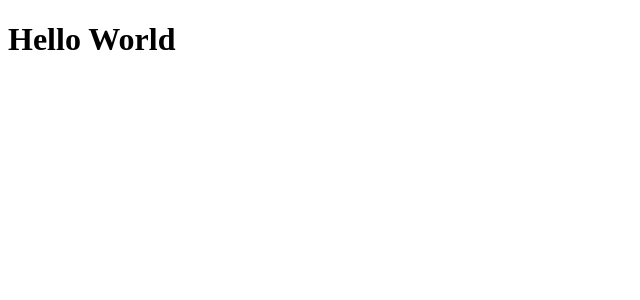
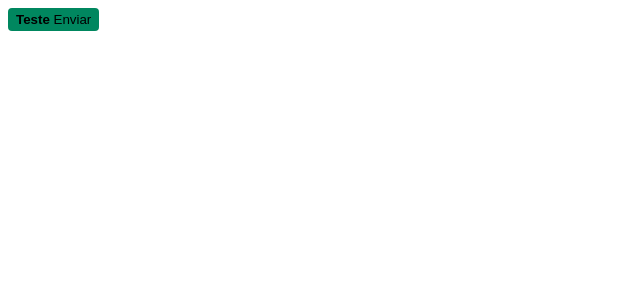
Before and after one commit to phcbarros/one-react, a Next.js app in the folder 05-ignite-shop/: page / in a window 1280 px wide. Shown: the top 300 px of the page, without its empty margins (0-640 px from the left). Built offline with nearby package versions, Linux system fonts and the light colour scheme.

Commit message:
Ignite Shop - 02 - Configurando Stitches

```diff
--- a/05-ignite-shop/src/pages/_document.tsx
+++ b/05-ignite-shop/src/pages/_document.tsx
@@ -1,3 +1,4 @@
+import {getCssText} from '@/styles'
 import {Head, Html, Main, NextScript} from 'next/document'
 
 /**
@@ -20,6 +21,7 @@ export default function Document() {
           href="https://fonts.googleapis.com/css2?family=Roboto:wght@400;700&display=swap"
           rel="stylesheet"
         />
+        <style id="stitches" dangerouslySetInnerHTML={{__html: getCssText()}} />
       </Head>
       <body>
         {/* Onde o html será injetado */}
--- a/05-ignite-shop/src/pages/index.tsx
+++ b/05-ignite-shop/src/pages/index.tsx
@@ -1,3 +1,25 @@
+import {styled} from '../styles'
+
+const Button = styled('button', {
+  backgroundColor: '$green500',
+  borderRadius: 4,
+  border: 0,
+  padding: '4px 8px',
+
+  span: {
+    fontWeight: 'bold',
+  },
+
+  '&:hover': {
+    filter: 'brightness(0.8)',
+  },
+})
+
 export default function Home() {
-  return <h1>Hello World</h1>
+  return (
+    <Button>
+      {' '}
+      <span>Teste</span> Enviar
+    </Button>
+  )
 }
--- /dev/null
+++ b/05-ignite-shop/src/styles/index.ts
@@ -0,0 +1,29 @@
+import {createStitches} from '@stitches/react'
+
+export const {
+  config,
+  styled,
+  globalCss,
+  keyframes,
+  getCssText,
+  theme,
+  createTheme,
+  css,
+} = createStitches({
+  theme: {
+    colors: {
+      gray900: '#121214',
+      gray800: '#202024',
+      gray300: '#c4c4cc',
+      gray100: '#e1e1e6',
+      green500: '#00875f',
+      green300: '#00b37e',
+    },
+    fontSizes: {
+      md: '1.125rem',
+      lg: '1.25rem',
+      xl: '1.5rem',
+      '2xl': '2rem',
+    },
+  },
+})
```
Also changed, not shown: 05-ignite-shop/package.json (+5 -4 lines), 1 other file (tests, documents, lock files or other folders).
